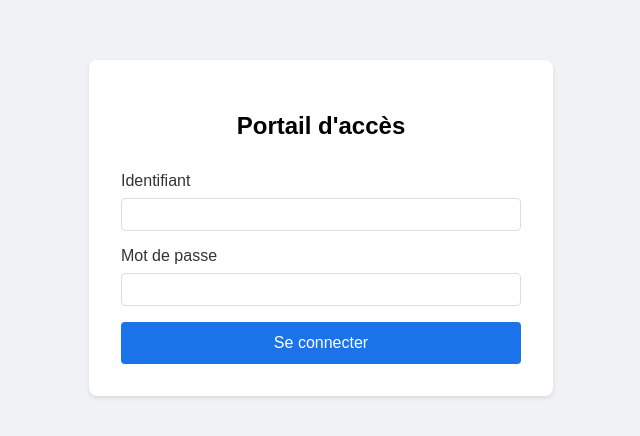
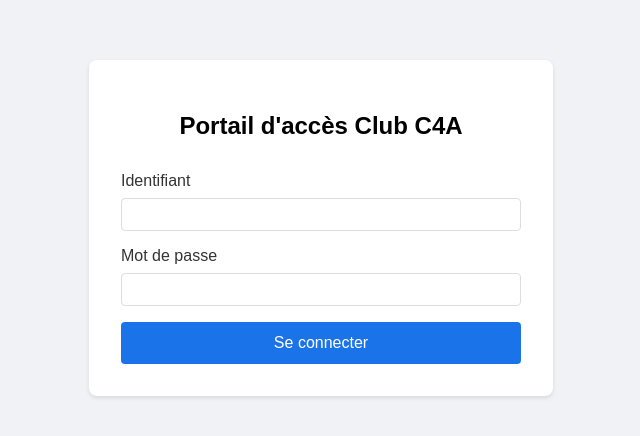
Before and after one commit to ClubC4A/ClubC4A, a plain HTML site: page index.html in a window 1280 px wide. Shown: the part 172-608 px from the top of the page, without its empty margins (319-959 px from the left). Drawn offline with Linux system fonts and the light colour scheme.

Commit message:
Update index.html

```diff
--- a/index.html
+++ b/index.html
@@ -3,7 +3,7 @@
 <head>
     <meta charset="UTF-8">
     <meta name="viewport" content="width=device-width, initial-scale=1.0">
-    <title>Portail d'accès Club C4A</title>
+    <title>Portail d'accès</title>
     <style>
         body {
             font-family: Arial, sans-serif;
@@ -59,7 +59,7 @@
 </head>
 <body>
     <div class="login-container">
-        <h2 style="text-align: center; margin-bottom: 2rem;">Portail d'accès</h2>
+        <h2 style="text-align: center; margin-bottom: 2rem;">Portail d'accès Club C4A</h2>
         <form id="loginForm" onsubmit="return validateLogin(event)">
             <div class="form-group">
                 <label for="username">Identifiant</label>
```
